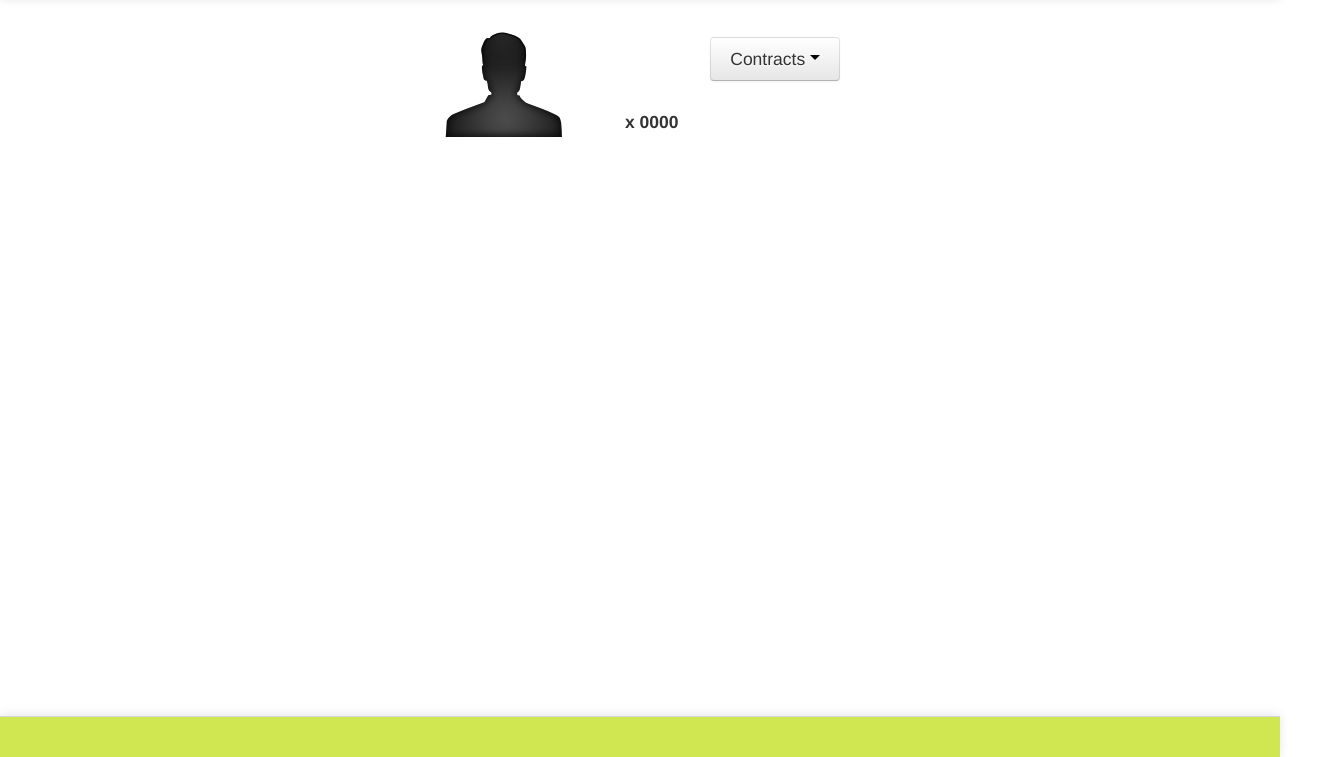
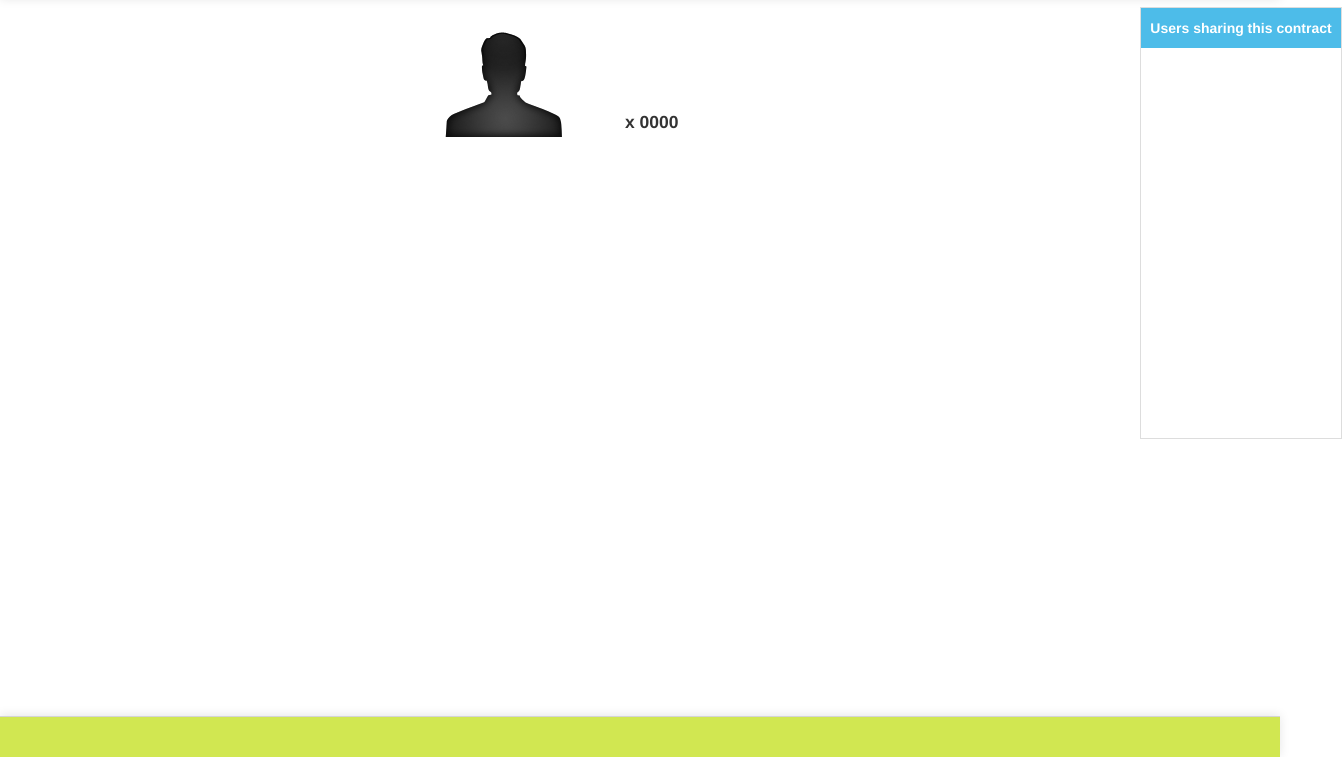
Before and after one commit to federicolucca/powch, a plain HTML site: page client/profile.html in a window 1280 px wide. Shown: the part 43-800 px from the top of the page, 1342 px wide, since content can reach past the window. Drawn offline with Linux system fonts and the light colour scheme; no server answers.

Commit message:
Working on the design, added a screenshot of the page to the image folder

```diff
--- a/client/profile.html
+++ b/client/profile.html
@@ -6,6 +6,53 @@
         <link rel="stylesheet" type="text/css" href="lib/bootstrap/css/bootstrap.min.css"/>
         <link rel="stylesheet" type="text/css" href="css/powch.css"/>
         <link rel="stylesheet" type="text/css" href="css/profile.css"/>
+
+        <style type="text/css">
+
+            #hidden-contract {
+                display: none;
+            }
+
+            .proto-contract {
+                display: inline-block;
+                width: 100%;
+                text-align: center;
+                font-size: 1.5em;
+                margin: 10px 0px;
+            }
+
+            #contracts-header {
+                position:absolute;
+                top: 0px;
+                left: 0px;
+                right: 0px;
+                height: 40px;
+                text-align: center;
+                background-color: #4DBCE9;
+            }
+
+            #contracts-body {
+                position: absolute;
+                top: 40px;
+                width: 100%;
+                bottom: 0;
+            }
+
+            #contracts-div {
+                position: absolute;
+                width: 200px;
+                height: 430px;
+                top: 50px;
+                left: 700px;
+                right: 60px;
+                border: 1px solid #dddddd;
+            }
+
+            #contracts-title {
+                color: #ffffff;
+            }
+
+            </style>
 
         <script type="text/javascript" src="lib/jquery.min.js"></script>
         <script type="text/javascript" src="lib/bootstrap/js/bootstrap.min.js"></script>
@@ -74,7 +121,7 @@
                     <a class="brand">PoWch</a>
                 </div>
             </div>
-            <div id="contracts-div">
+            <!--div id="contracts-div">
                 <div class="btn-group">
                     <a class="btn btn-large dropdown-toggle" data-toggle="dropdown" href="#">
                         Contracts
@@ -83,7 +130,7 @@
                     <ul id="contract-dropdown" class="dropdown-menu">
                     </ul>
                 </div>
-            </div>
+            </div-->
 
             <div id="user-info">
                 <div id="profile">
@@ -97,10 +144,23 @@
 
             </div>
 
-            <button id="challenges-button" class="btn" type="button">
-                <i class="icon-arrow-left"></i>
-                Challenges
-            </button>
+            <div id="contracts-div">
+                <button id="hidden-contract" class="btn btn-large proto-contract" type="button">
+                    <i class="icon-arrow-left"></i>
+                    House
+                </button>
+            </div>
+
+            <div id="contracts-div">
+                <div id="contracts-header">
+                    <h5 id="contracts-title">Users sharing this contract</h5>
+                </div>
+                <div id="contracts-body">
+                    <a id="hidden-contract" class="proto-contract">
+                    </a>
+                </div>
+            </div>
+
 
             <div class="navbar navbar-fixed-bottom">
                 <div class="navbar-inner">
```
Also changed, not shown: client/contract.html (+0 -10 lines), img/screenshot.png (added).
